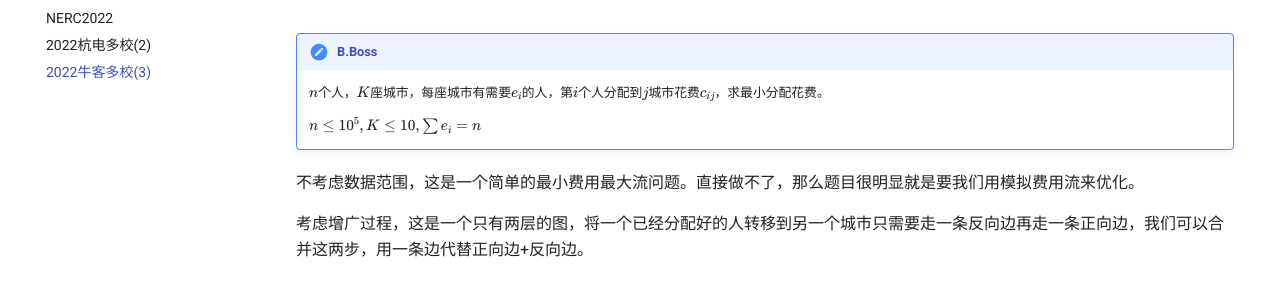
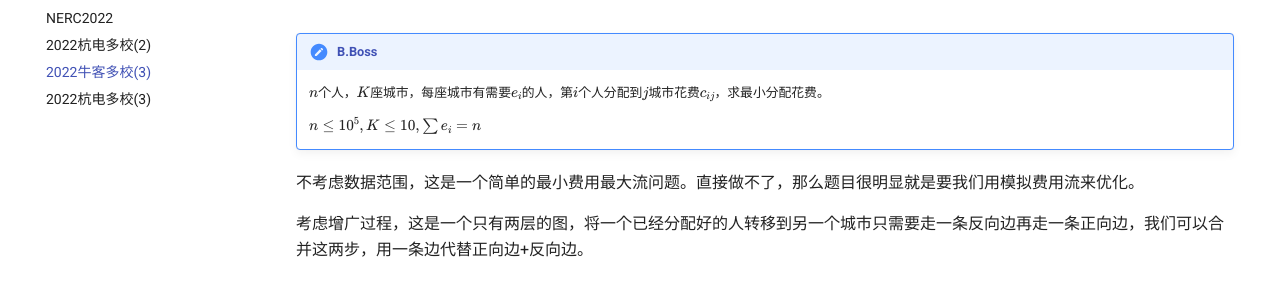
Before and after one commit to SkqLiao/team-wiki, an MkDocs documentation site: the page built from docs/contests/nowcoder2022-3.md, in a window 1280 px wide. Shown: the part 195-476 px from the top of the page. Built offline with MkDocs 1.6.1 and Material for MkDocs 9.7.7, drawn with Linux system fonts in a browser that asks for light colours.

Commit message:
add hdu 2022-3

```diff
--- a/mkdocs.yml
+++ b/mkdocs.yml
@@ -42,6 +42,7 @@ nav:
       - NERC2022: contests/nerc2022.md
       - 2022杭电多校(2): contests/hdu2022-2.md
       - 2022牛客多校(3): contests/nowcoder2022-3.md
+      - 2022杭电多校(3): contests/hdu2022-3.md
 
 markdown_extensions:
   - pymdownx.arithmatex:
```
Also changed, not shown: docs/contests/hdu2022-3.md (added).
